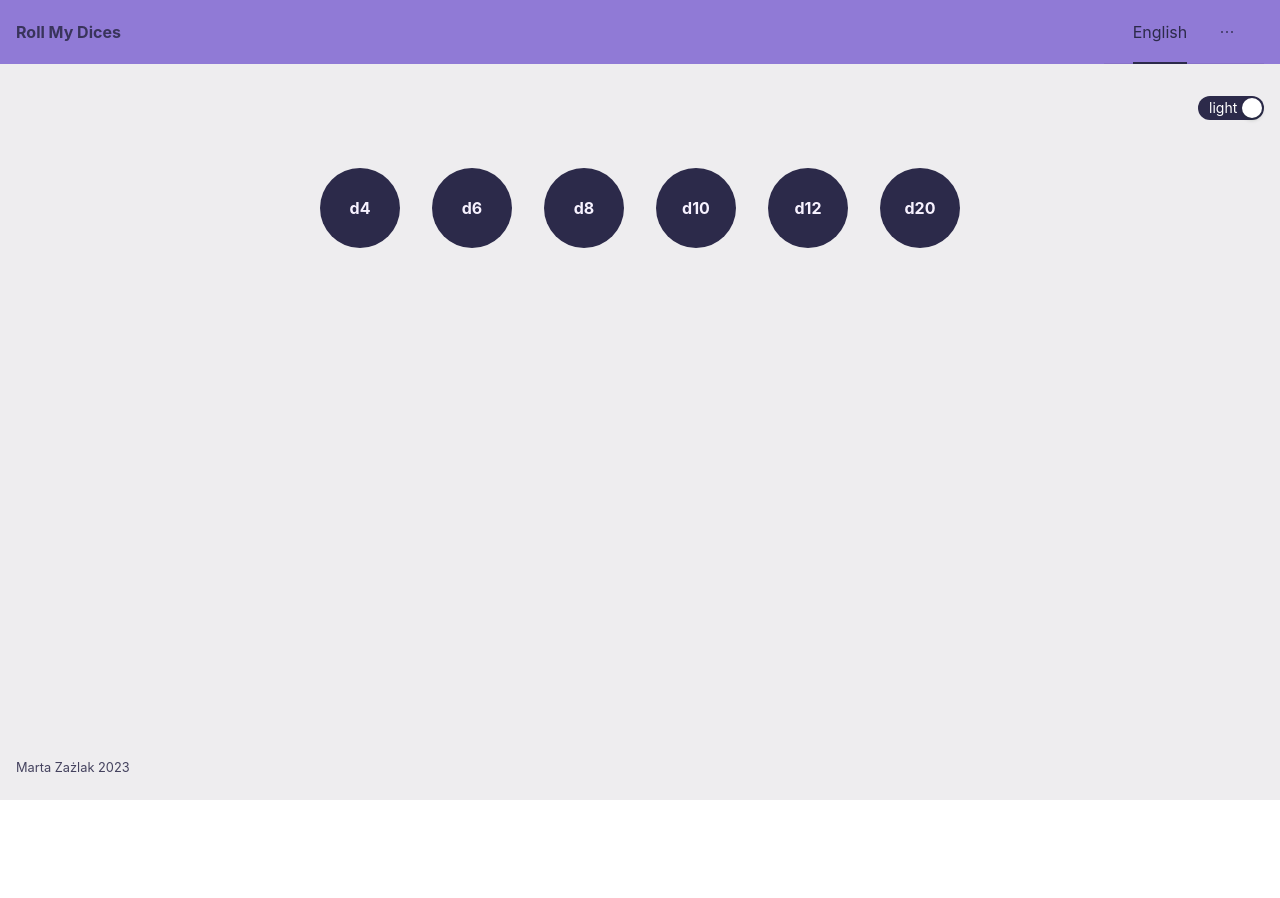
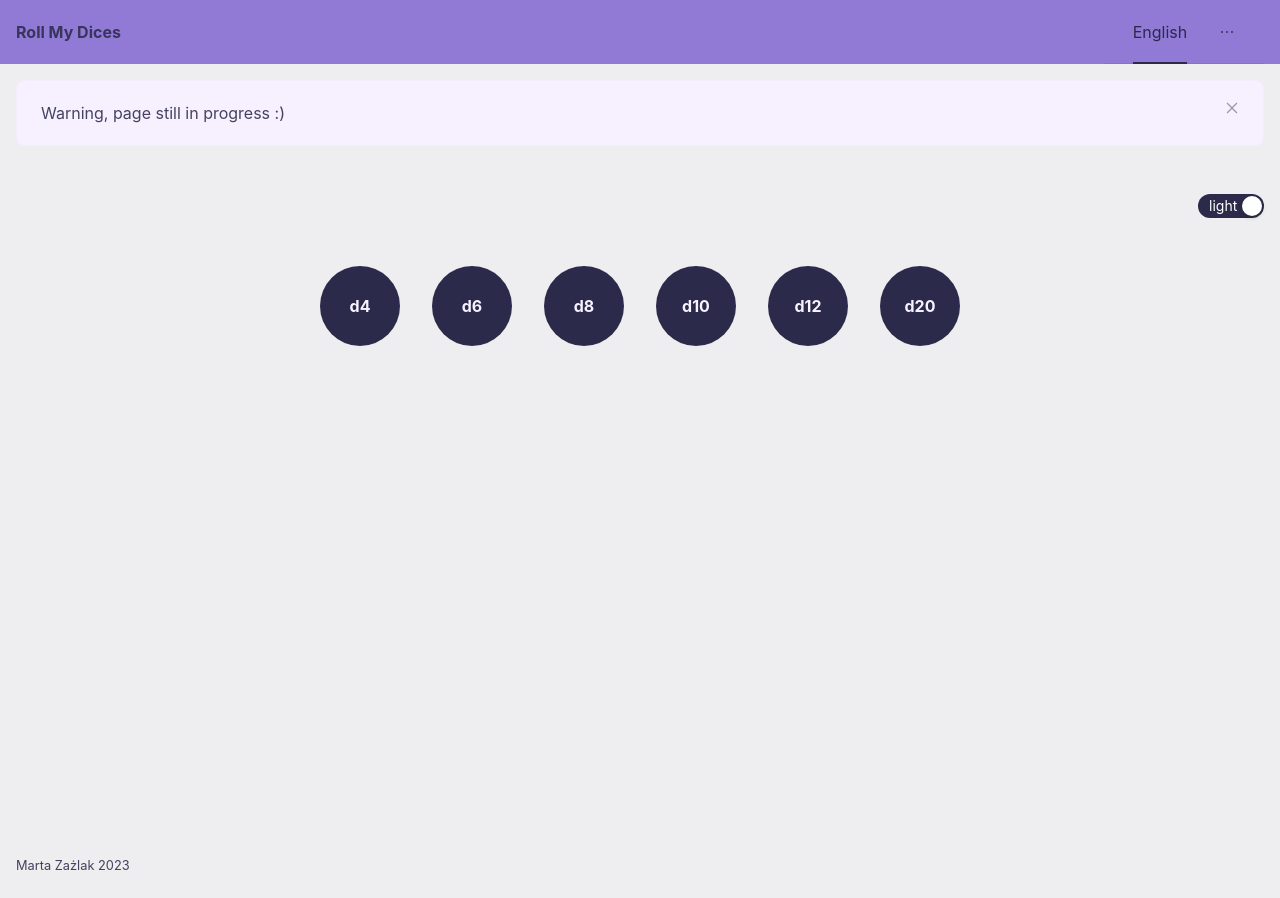
Before and after one commit to NdV66/roll-my-dices, a React (Create React App) app: page / in a window 1280 px wide. Before the commit the page ends 800 px from the top, so only its background shows below. Built offline with nearby package versions, Linux system fonts and the light colour scheme.

Commit message:
Add still in progress message - alert

```diff
--- a/src/defaults.ts
+++ b/src/defaults.ts
@@ -9,4 +9,6 @@ export const DEFAULTS = {
     EMPTY_ROLL_RESULT: 0,
     DICE_MIN: 1,
     DICE_NUMBER: 1,
+
+    STILL_IN_DEVELOPMENT: true,
 };
--- a/src/langs/en.ts
+++ b/src/langs/en.ts
@@ -4,6 +4,7 @@ import { LANGS } from './langs';
 export const TEXTS_EN: TTranslations = {
     APP_NAME: 'Roll My Dices',
     AUTHOR: 'Marta Zażlak',
+    DEV_INFO: 'Warning, page still in progress :)',
 
     CURRENT_LANG: 'English',
     ...LANGS,
--- a/src/langs/pl.ts
+++ b/src/langs/pl.ts
@@ -4,6 +4,7 @@ import { LANGS } from './langs';
 export const TEXTS_PL: TTranslations = {
     APP_NAME: 'Roll My Dices',
     AUTHOR: 'Marta Zażlak',
+    DEV_INFO: 'Uwaga, strona jeszcze się robi :)',
 
     CURRENT_LANG: 'Polski',
     ...LANGS,
--- a/src/types/langs.ts
+++ b/src/types/langs.ts
@@ -11,6 +11,7 @@ export type TTranslationsLang = {
 export type TTranslations = {
     APP_NAME: string;
     AUTHOR: string;
+    DEV_INFO: string;
 
     CURRENT_LANG: string;
     LANGS: TTranslationsLang[];
--- a/src/view/page/Page.tsx
+++ b/src/view/page/Page.tsx
@@ -1,7 +1,8 @@
 /** @jsxImportSource @emotion/react */
 import { css } from '@emotion/react';
 
-import { Layout, ConfigProvider } from 'antd';
+import { Layout, ConfigProvider, Alert } from 'antd';
+import { DEFAULTS } from '../../defaults';
 import { TTheme } from '../../types';
 import { usePageViewModel } from '../../viewModels';
 import { ChangeAppLangElement } from './ChangeAppLangElement';
@@ -21,6 +22,10 @@ export const Page = () => {
                     <div css={themedStyles.logo}>{translations.APP_NAME}</div>
                     <ChangeAppLangElement />
                 </Header>
+
+                {DEFAULTS.STILL_IN_DEVELOPMENT && (
+                    <Alert type="info" closable description={translations.DEV_INFO} css={themedStyles.alert} />
+                )}
 
                 <Content css={themedStyles.wrapper}>
                     <section>
@@ -53,6 +58,9 @@ const styles = (theme: TTheme) => ({
     logo: css`
         font-weight: 700;
     `,
+    alert: css`
+        margin: ${2 * theme.baseSpace}px;
+    `,
     footer: css`
         &.ant-layout-footer {
             font-size: ${0.8 * theme.fontSize}px;
--- a/src/viewModels/usePageViewModel.ts
+++ b/src/viewModels/usePageViewModel.ts
@@ -9,6 +9,7 @@ export const usePageViewModel = () => {
             colorBgBase: theme.background,
             fontSize: theme.fontSize,
             colorTextBase: theme.primary,
+            colorInfo: theme.secondary,
         },
     };
 
```
